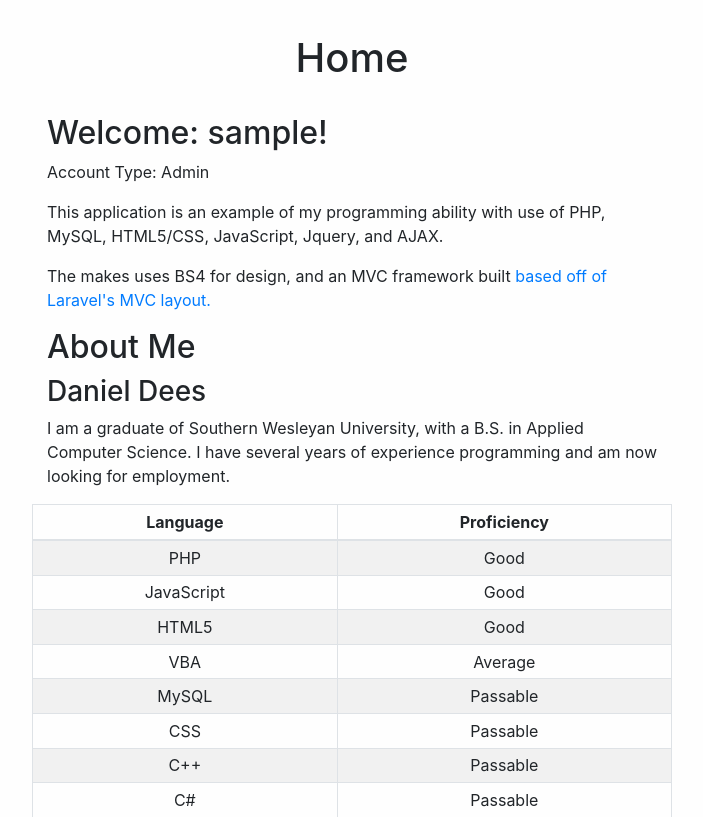
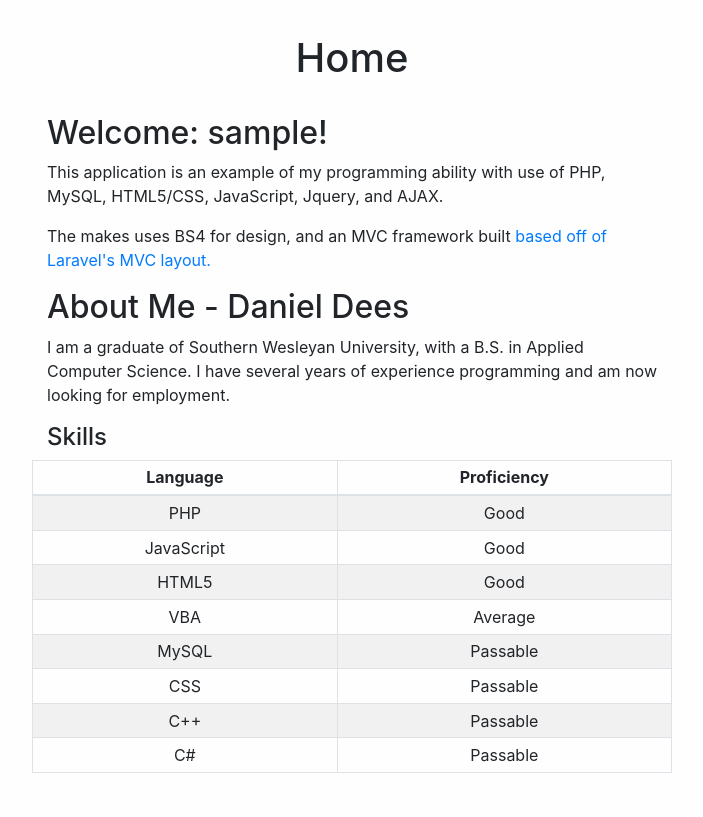
Before and after one commit to DanielDees/ToDo, a PHP site: page / in a window 1280 px wide. Shown: the part 56-873 px from the top of the page, without its empty margins (288-991 px from the left). After the commit the page ends 829 px from the top, so only its background shows below. Run offline with PHP 8.4, Linux system fonts and the light colour scheme; the visitor is signed in with stand-in values (Sample User, id 1); some libraries are stand-ins or nearby versions.

Commit message:
Homepage update

```diff
--- a/app/views/index.view.php
+++ b/app/views/index.view.php
@@ -16,7 +16,6 @@
 		<?php
 			if (isset($_SESSION['logged_in'])) {
 				echo  "<h2>Welcome: " . $_SESSION['username'] . "!</h2>";
-				echo "<p>Account Type: " . $_SESSION['account_type'] . "</p>";
 			}
 		?>
 
@@ -24,11 +23,11 @@
 
 		<p>The makes uses BS4 for design, and an MVC framework built <a href='https://laracasts.com/series/php-for-beginners'>based off of Laravel's MVC layout.</a></p>
 
-		<h2>About Me</h2>
-
-		<h3>Daniel Dees</h3>
+		<h2>About Me - Daniel Dees</h2>
 
 		<p>I am a graduate of Southern Wesleyan University, with a B.S. in Applied Computer Science. I have several years of experience programming and am now looking for employment.</p>
+
+		<h4>Skills</h4>
 
 		<div class="row">
 			<?php TableBuilder::build($table_data, $table_attributes); ?>
```
